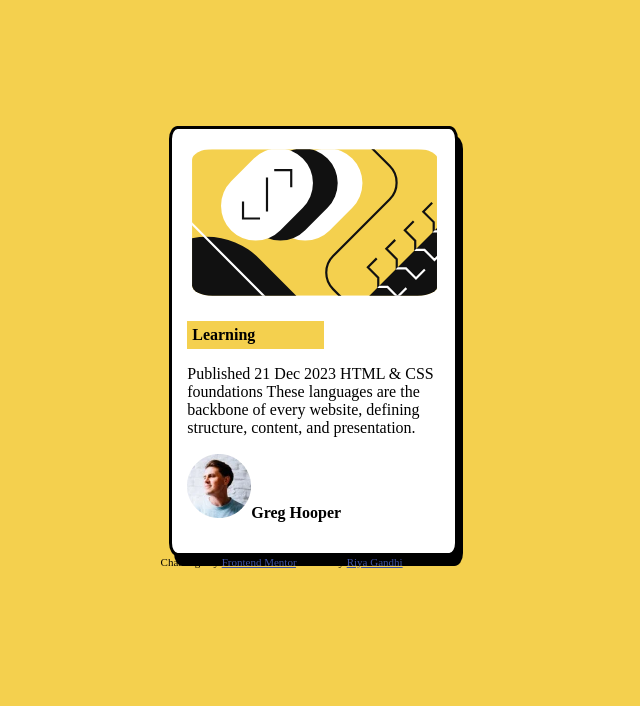
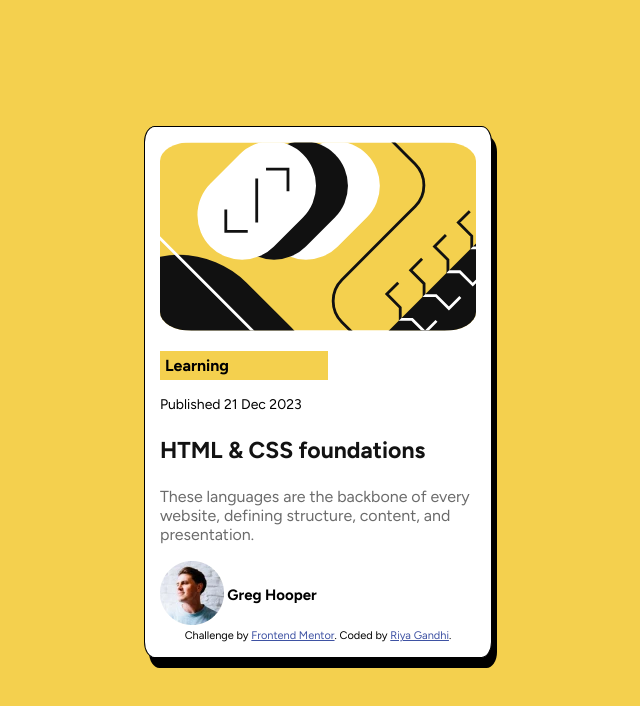
Before and after one commit to riyagandhi-2023/blog-preview-card-main, a plain HTML site: page index.html in a window 1280 px wide. Shown: the whole page, without its empty margins (357-997 px from the left). Drawn offline with Linux system fonts and the light colour scheme.

Commit message:
updated icss and html file

```diff
--- a/index.css
+++ b/index.css
@@ -1,3 +1,5 @@
+
+
 .attribution {
     font-size: 11px;
     text-align: center;
@@ -9,33 +11,72 @@
 
 body {
     background-color: hsl(47, 88%, 63%);
+    font-family: figtree;
+    font-weight: 500,800;
+
+
 }
 
 #card{
-    margin-left: 41%;
+    margin-left: 39%;
     margin-top: 10%;
     background-color: white;
     height: 150%;
-    width: 20%;
+    width: 25%;
     border-radius: 3%;
     border-style:solid;
+    border-width: thin;
     box-shadow: 5px 10px;
     padding: 15px;
+
+  justify-content: center;
+  align-items: center;
 
 }
 
 #card_image{
-    width: 97%;
-    padding: 2%;
+    width: 100%;
     border-radius: 10%;
 }
 
-p {
-    font-weight: bold;
+p{
+    font-size: 16px;
 }
 
 .Learning{
     width: 50%;
     padding: 5px;
     background-color: hsl(47, 88%, 63%);
+    font-weight: bold;
+
 }
+
+.p2{
+    font-size: 14px;
+}
+
+h3{
+    color: hsl(0, 0%, 7%);
+    font-size: 23px;
+}
+
+.p4{
+    color: hsl(0, 0%, 42%);
+}
+
+.card2{
+    display: flex;
+ align-items: center;
+ grid-template-columns: 1fr 1fr;
+ column-gap: 20px;
+}
+
+.dp_img{
+    max-width: 15%;
+  max-height: 15%;
+}
+
+.text{
+    font-size: 15px;
+    font-weight: bold;
+}
--- a/index.html
+++ b/index.html
@@ -1,23 +1,25 @@
 <!DOCTYPE html>
 <html lang="en">
+
 <head>
   <meta charset="UTF-8">
-  <meta name="viewport" content="width=device-width, initial-scale=1.0"> <!-- displays site properly based on user's device -->
+  <meta name="viewport" content="width=device-width, initial-scale=1.0">
+  <!-- displays site properly based on user's device -->
 
   <link rel="icon" type="image/png" sizes="32x32" href="./assets/images/favicon-32x32.png">
 
   <link rel="stylesheet" href="index.css">
 
+  <link rel="preconnect" href="https://fonts.googleapis.com">
+  <link rel="preconnect" href="https://fonts.gstatic.com" crossorigin>
+  <link href="https://fonts.googleapis.com/css2?family=Figtree:ital,wght@0,300..900;1,300..900&display=swap"
+    rel="stylesheet">
+
   <title>Frontend Mentor | Blog preview card</title>
 
-  <!-- Feel free to remove these styles or customise in your own stylesheet 👍 -->
-  <style>
-    .attribution { font-size: 11px; text-align: center; }
-    .attribution a { color: hsl(228, 45%, 44%); }
-    body {background-color: hsl(47, 88%, 63%);}
-    p{font-weight: bold;}
-  </style>
+
 </head>
+
 <body>
 
   <div id="card">
@@ -28,15 +30,26 @@
       <p class="Learning">
         Learning
       </p>
+
+      <p class="p2">
         Published 21 Dec 2023
+      </p>
 
-  HTML & CSS foundations
+      <h3>HTML & CSS foundations</h3>
 
+      <p class="p4">
         These languages are the backbone of every website, defining structure, content, and presentation.
+      </p>
+      <div class="card2">
 
-  <p>
-  <img src="./assets/images/image-avatar.webp" alt="men">Greg Hooper
-  </p>
+      <div class="dp_img">
+        <img src="./assets/images/image-avatar.webp" alt="men">
+        </div>
+        <div class="text">
+        Greg Hooper
+        </div>
+
+      <div>
     </div>
   </div>
   </div>
@@ -45,4 +58,5 @@
     Coded by <a href="#">Riya Gandhi</a>.
   </div>
 </body>
+
 </html>
```
Lines whose indentation alone changed are shown as unchanged.
